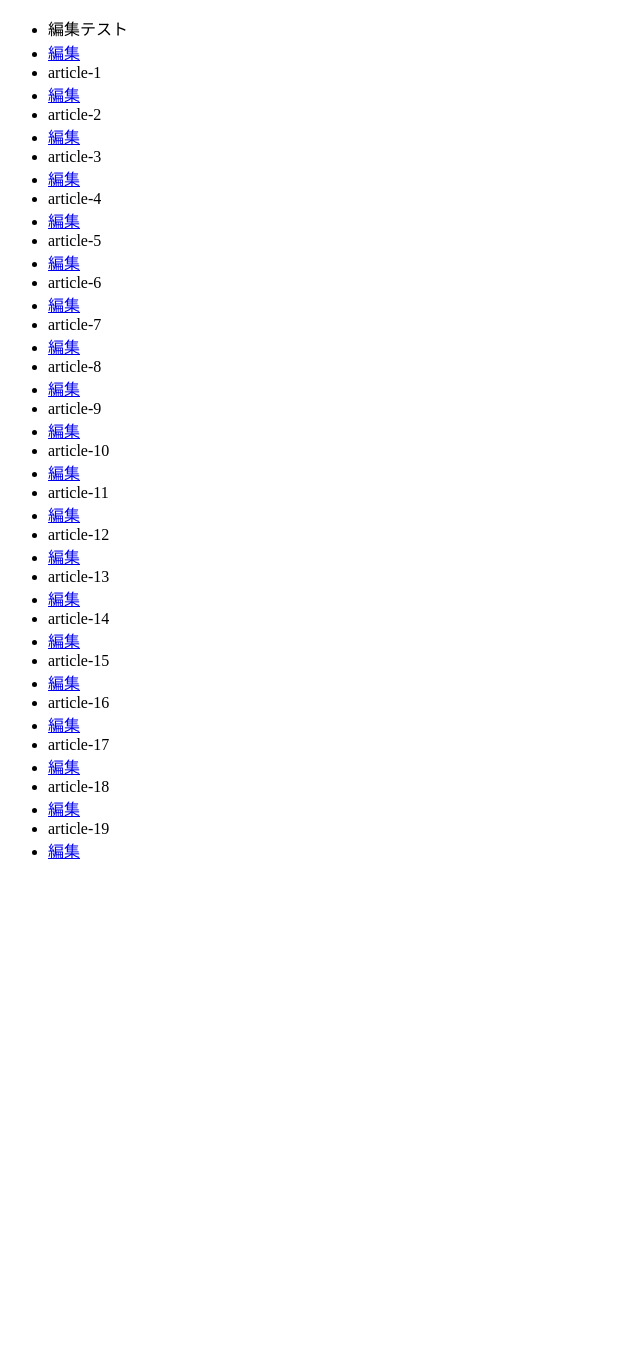
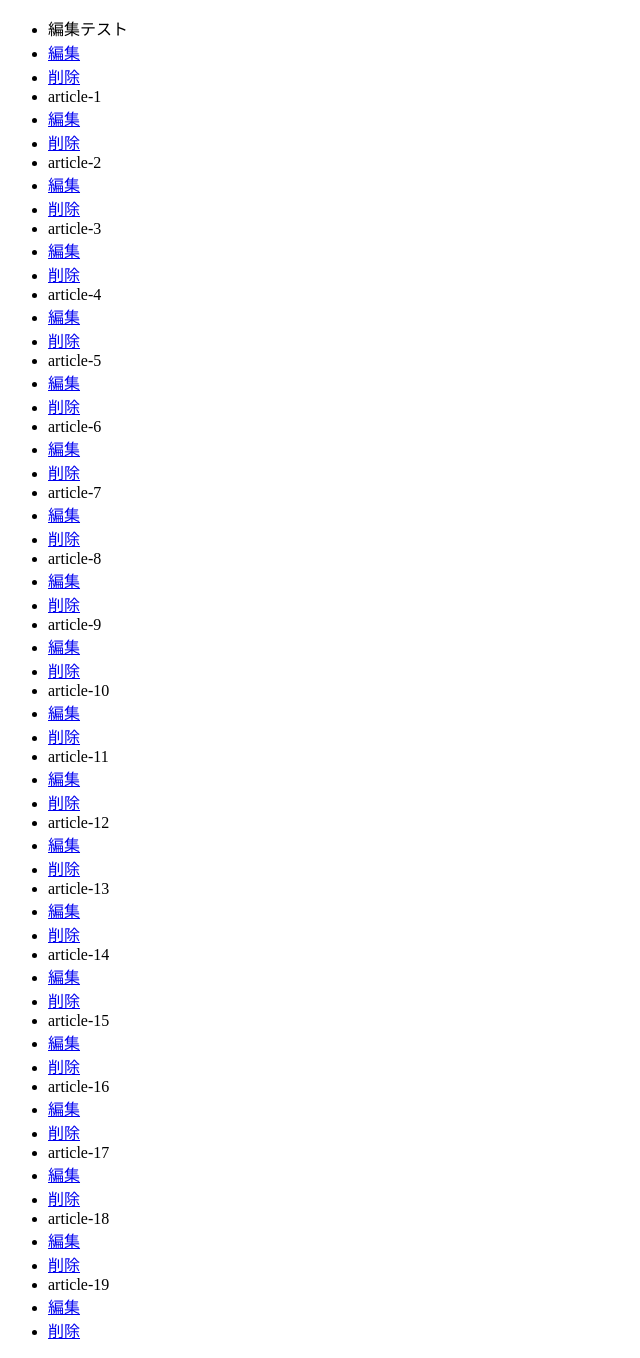
Before and after one commit to takuto-oono/Blog_Projects, a Django app: template blog/templates/admin/admin_article_list.html in a window 1280 px wide. Shown: the whole page, without its empty margins (0-640 px from the left). Before the commit the page ends 859 px from the top, so only its background shows below. Run offline with Django 4.2, Linux system fonts and the light colour scheme; the template is opened without the code that fills it: values that come from a table or form of the project are taken from there, others are empty; data comes from the database, SQL or seed files in the repository; parts of the project's set-up code (start-up, migrations or seed data) failed here and were passed over.

Commit message:
add delete_article url in admin_article_list.html

```diff
--- a/blog/templates/admin/admin_article_list.html
+++ b/blog/templates/admin/admin_article_list.html
@@ -9,6 +9,7 @@
        {% for article in article_list %}
        <li>{{ article.title }}</li>
            <li><a href="{% url 'edit_article' article.pk %}">編集</a> </li>
+           <li><a href="{% url 'delete_article' article.pk %}">削除</a></li>
        {% endfor %}
    </ul>
 </body>
```
